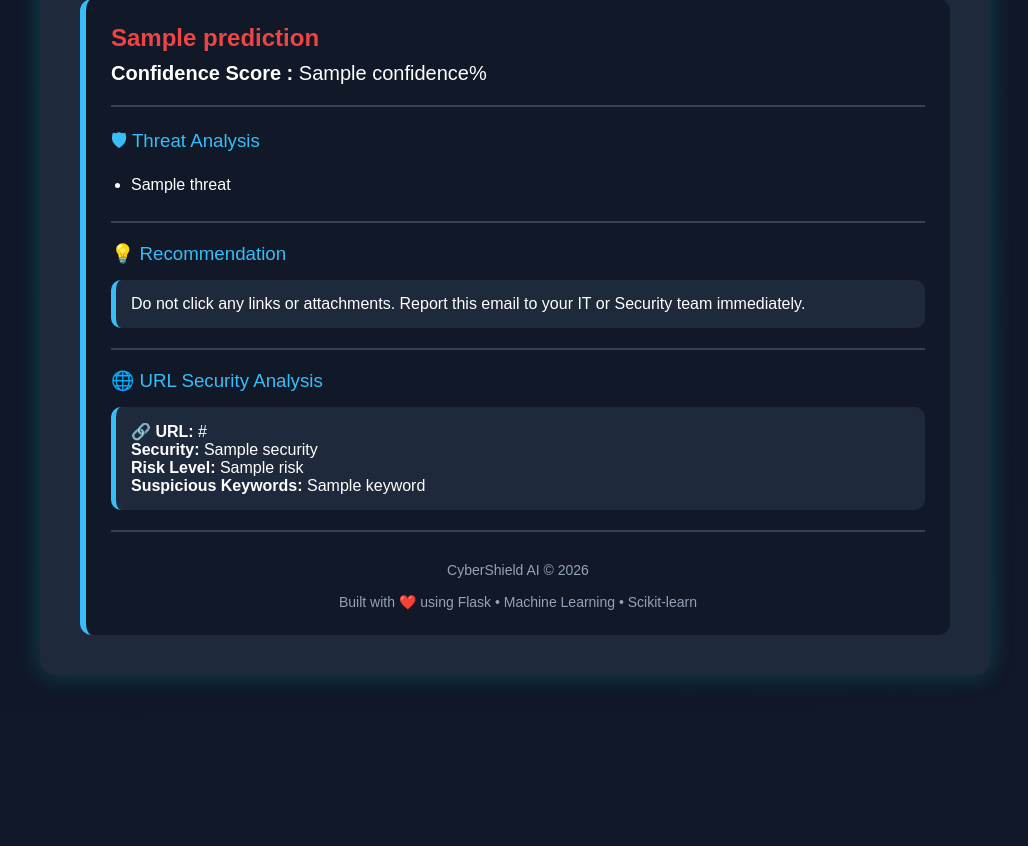
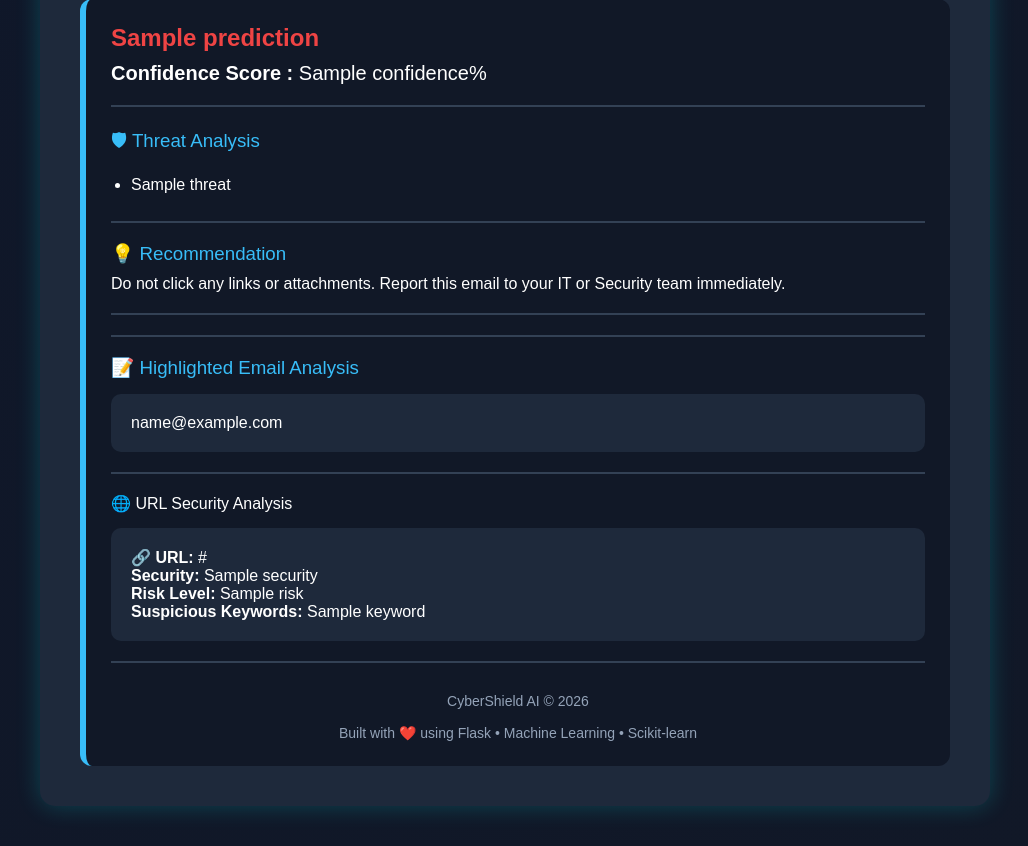
Before and after one commit to Surabhi-talekar/AI_Phishing_Email_Detector, a Flask app: template templates/index.html in a window 1280 px wide. Shown: the part 568-1414 px from the top of the page, without its empty margins (125-1153 px from the left). Before the commit the page ends 1250 px from the top, so only its background shows below. Run offline with Flask 3, Linux system fonts and the light colour scheme; the template is opened without the code that fills it: most values are stand-ins (such as "Sample title", 1, 10 or a date in 2020); parts of the project's set-up code (start-up, migrations or seed data) failed here and were passed over.

Commit message:
Highlighted suspicious words

```diff
--- a/app.py
+++ b/app.py
@@ -101,6 +101,31 @@
 
     return threats
 # ----------------------------
+# Highlight Suspicious Words
+# ----------------------------
+
+def highlight_text(email):
+
+    suspicious_words = (
+        URGENT_WORDS
+        + BANKING_WORDS
+        + CREDENTIAL_WORDS
+        + REWARD_WORDS
+    )
+
+    highlighted = email
+
+    for word in suspicious_words:
+
+        pattern = re.compile(r'\b' + re.escape(word) + r'\b', re.IGNORECASE)
+
+        highlighted = pattern.sub(
+            lambda match: f"<mark>{match.group(0)}</mark>",
+            highlighted
+        )
+
+    return highlighted
+# ----------------------------
 # URL Extraction
 # ----------------------------
 def extract_urls(email):
@@ -166,7 +191,9 @@
 
     threats = detect_threats(email)
     urls = extract_urls(email)
+
     url_analysis = analyze_urls(urls)
+    highlighted_email = highlight_text(email)
 
     print("URLs Found:", urls)
 
@@ -195,7 +222,8 @@
     email=email,
     threats=threats,
     urls=urls,
-    url_analysis=url_analysis
+    url_analysis=url_analysis,
+    highlighted_email=highlighted_email
 
 
 )
--- a/templates/index.html
+++ b/templates/index.html
@@ -183,19 +183,29 @@
 
         }
 
-        .info-box{
 
-            background:#1e293b;
 
-            padding:15px;
+        .highlight-box{
 
-            border-radius:10px;
+          background:#1e293b;
+          padding:20px;
+          border-radius:10px;
+          margin-top:15px;
+        }
 
-            margin-top:15px;
+        mark{
 
-            border-left:5px solid #38bdf8;
+            background:#ef4444;
 
+            color:white;
+
+            padding:3px 6px;
+
+            border-radius:5px;
+
+            font-weight:bold;
         }
+
 
         ul{
 
@@ -336,7 +346,9 @@
 
 {% if "Safe" in prediction %}
 
-<div class="info-box">
+<div class="highlight-box">
+
+</div>
 
 This email appears safe.
 
@@ -359,6 +371,18 @@
 <hr>
 
 <h3 class="section-title">
+ <hr>
+
+<h3 class="section-title">
+📝 Highlighted Email Analysis
+</h3>
+
+<div class="highlight-box">
+
+{{ highlighted_email | safe }}
+
+</div>
+<hr>
 
 🌐 URL Security Analysis
 
@@ -367,7 +391,7 @@
 {% if url_analysis %}
 {% for item in url_analysis %}
 
-<div class="info-box">
+<div class="highlight-box">
 
 <p>
 <strong>🔗 URL:</strong>
@@ -406,7 +430,9 @@
 
 {% else %}
 
-<div class="info-box">
+<div class="highlight-box">
+
+</div>
 
 No URLs Found.
 
```
